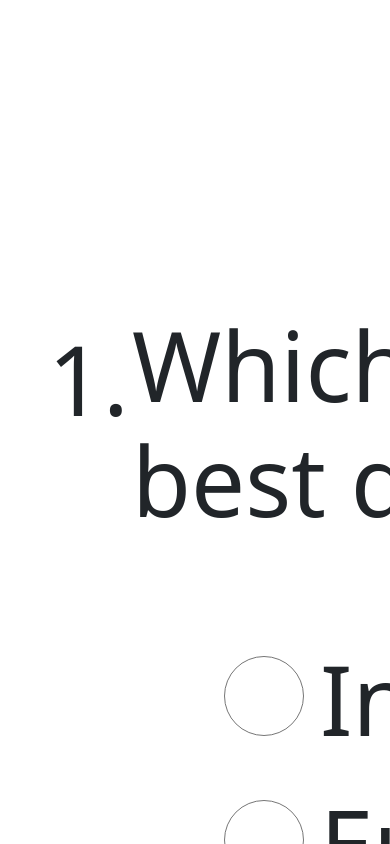
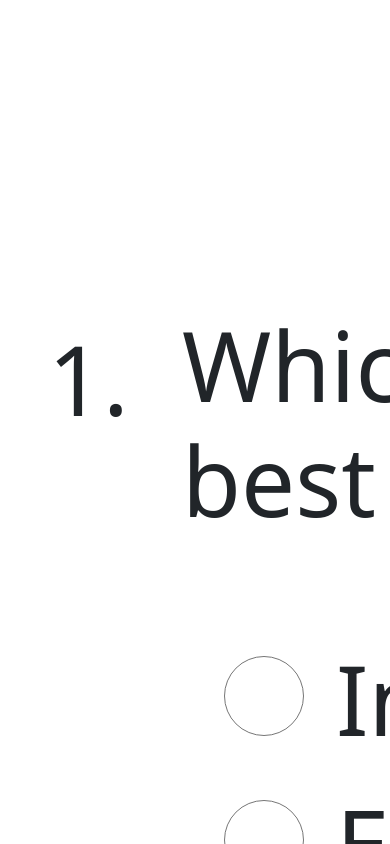
Before and after one commit to Prim3timer/test, a React (Create React App) app: page / in a window 390 px wide. Both pictures are taken after a click on the button "Continue". Shown: the top 844 px of the page. Built offline with nearby package versions, Linux system fonts and the light colour scheme.

Commit message:
still on portrait

```diff
--- a/src/index.css
+++ b/src/index.css
@@ -258,7 +258,7 @@ h3 {
 
   #test-canvas{
     display: grid;
-    grid-template-columns: repeat(2, 100px);
+    grid-template-columns: repeat(2, 150px);
     margin: 2rem 0 10rem 0;
   }
 #tableA {
@@ -305,6 +305,7 @@ li {
 li input {
   height: 5rem;
   width: 5rem;
+  margin-right: 2rem;
 
 }
 #first {
```
